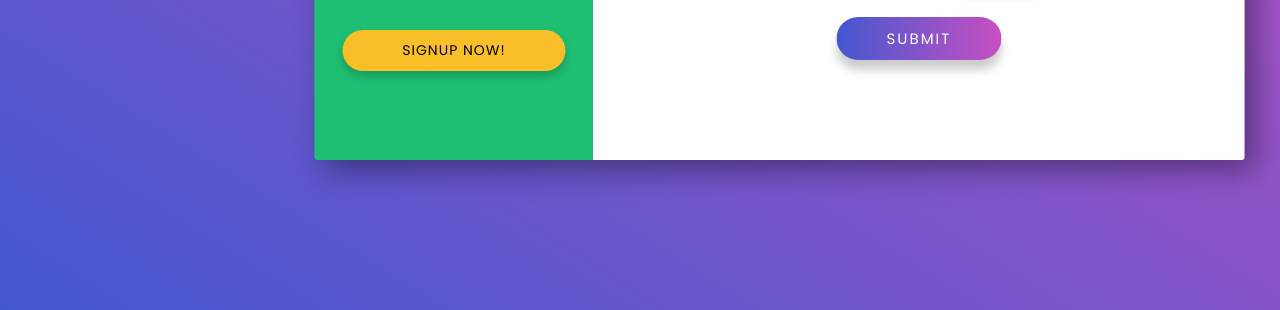
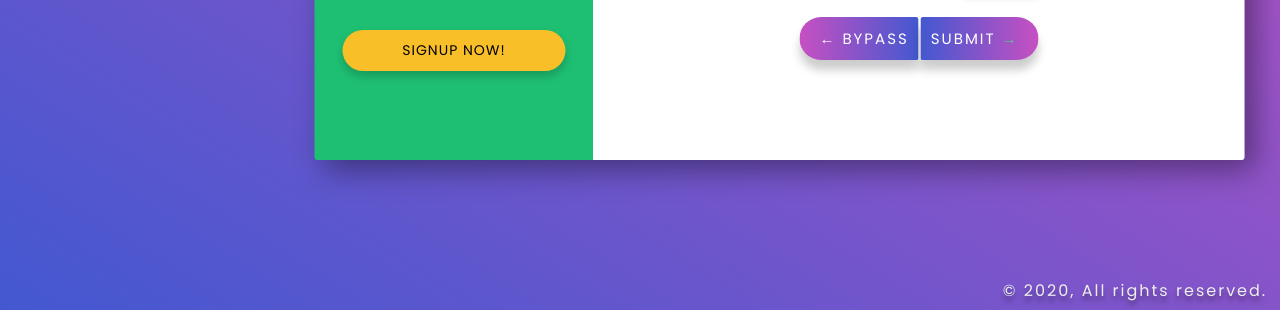
Before and after one commit to M-Alamgir/Creative-Login-Form, a website: page index.html in a window 1280 px wide. Shown: the part 490-800 px from the top of the page. Drawn offline with Linux system fonts and the light colour scheme.

Commit message:
added bypass button, animation, copyrights

```diff
--- a/index.html
+++ b/index.html
@@ -63,12 +63,16 @@
                     </div>
                 </div>
                 <div class="submit-form">
-                    <button type="submit" class="submit-form__button">Submit</button>
+                    <button class="submit-form__button">&larr; Bypass</button>
+                    <button type="submit" class="submit-form__continue">submit <span class="arrow">&rarr;</span></button>
                 </div>
 
             </form>
         </main>
     </div>
+    <div class="copyrights">
+        <p class="copyrights__text">&copy; 2020, All rights reserved.</p>
+    </div>
 
 </body>
 </html>
--- a/sass/_container.scss
+++ b/sass/_container.scss
@@ -269,18 +269,51 @@
 .submit-form {
     display: flex;
     justify-content: center;
+    align-items: center;
+
+    &__continue {
+        box-shadow: 0 1rem 1rem rgba(0,0,0, .2);
+        margin-top: 2rem;
+        margin-left: .2rem;
+        border: none;
+        padding: 1rem 2rem 1rem 1rem;
+        background-image: linear-gradient(to right, var(--color-primary), var(--color-primary-light));
+        font-family: inherit;
+        font-size: 1.5rem;
+        color: #fff;
+        text-transform: uppercase;
+        border-top-right-radius: 25px;
+        border-bottom-right-radius: 25px;
+        border-top-left-radius: 3px;
+        border-bottom-left-radius: 3px;
+        transition: all .2s;
+        cursor: pointer;
+        letter-spacing: 2px;
+
+        &:hover {
+            transform: scale(1.05);
+        }
+
+        &:focus {
+            outline: none;
+            transform: scale(1);
+        }
+    }
 
     &__button {
         box-shadow: 0 1rem 1rem rgba(0,0,0, .2);
         margin-top: 2rem;
         border: none;
-        padding: 1rem 5rem;
-        background-image: linear-gradient(to right, var(--color-primary), var(--color-primary-light));
+        padding: 1rem 1rem 1rem 2rem;
+        background-image: linear-gradient(to right, var(--color-primary-light), var(--color-primary));
         font-family: inherit;
         font-size: 1.5rem;
         color: #fff;
         text-transform: uppercase;
-        border-radius: 100px;
+        border-top-left-radius: 25px;
+        border-bottom-left-radius: 25px;
+        border-top-right-radius: 3px;
+        border-bottom-right-radius: 3px;
         transition: all .2s;
         cursor: pointer;
         letter-spacing: 2px;
@@ -296,3 +329,29 @@
     }
 
 }
+.arrow {
+    animation: arrow_o 4s infinite;
+}
+@keyframes arrow_o{
+    0% {
+        color: #fff
+    }
+    50% {
+        color: var(--color-green);
+    }
+    100% {
+        color: #fff;
+    }
+}
+
+.copyrights {
+    position: absolute;
+    top: 96%;
+    right: 1%;
+    &__text {
+        font-size: 1.6rem;
+        color: #eee;
+        letter-spacing: 2px;
+        text-shadow: 0 .5rem .5rem rgba(0,0,0, .4);
+    }
+}
```
Also changed, not shown: css/style.css.
